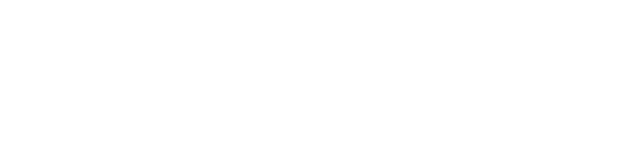
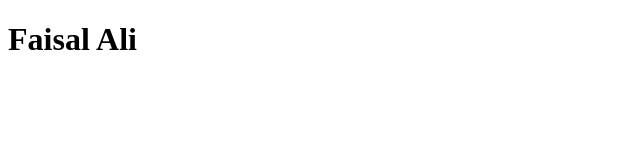
Before and after one commit to faisalAli-debug/myrepo, a plain HTML site: page index.html in a window 1280 px wide. Shown: the whole page, without its empty margins (0-640 px from the left). Drawn offline with Linux system fonts and the light colour scheme.

Commit message:
add heading

```diff
--- a/index.html
+++ b/index.html
@@ -6,6 +6,6 @@
     <title>Document</title>
 </head>
 <body>
-
+    <H1>Faisal Ali</H1>
 </body>
 </html>
```
